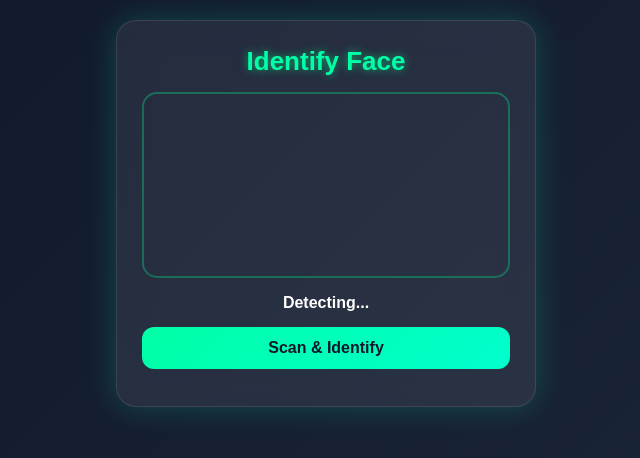
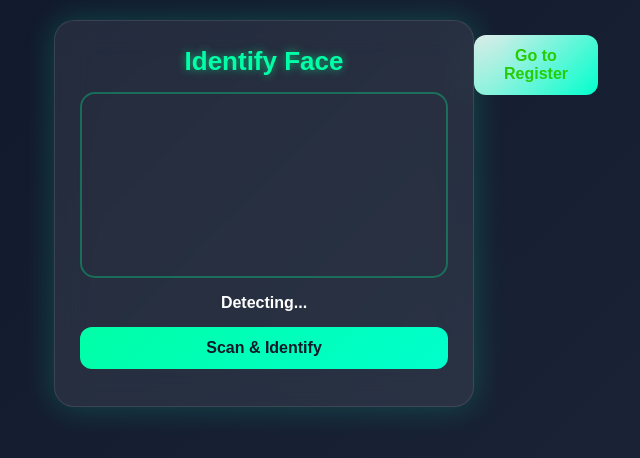
Before and after one commit to khan418ridoy-svg/face, a plain HTML site: page identify.html in a window 1280 px wide. Shown: the whole page, without its empty margins (314-954 px from the left). Drawn offline with Linux system fonts and the light colour scheme; no server answers.

Commit message:
Update identify.html

```diff
--- a/identify.html
+++ b/identify.html
@@ -90,7 +90,19 @@
         font-size: 16px;
         transition: 0.3s;
     }
-
+ button#ck {
+        width: 10%;
+        padding: 12px;
+        margin-top: 15px;
+        background: linear-gradient(135deg, #ebebeb, #00ffcc);
+        color: #26cc05;
+        font-weight: 600;
+        border: none;
+        border-radius: 12px;
+        cursor: pointer;
+        font-size: 16px;
+        transition: 0.3s;
+    }
     button:hover {
         transform: scale(1.03);
         box-shadow: 0 0 15px #00ffa6;
@@ -131,7 +143,7 @@
         <h3 id="result"></h3>
     </div>
 </div>
-
+<button id="ck" onclick="location.href='index.html'">Go to Register</button>
 
 <script type="module" src="assets/js/firebase-config.js"></script>
 <script type="module" src="assets/js/utils.js"></script>
```
